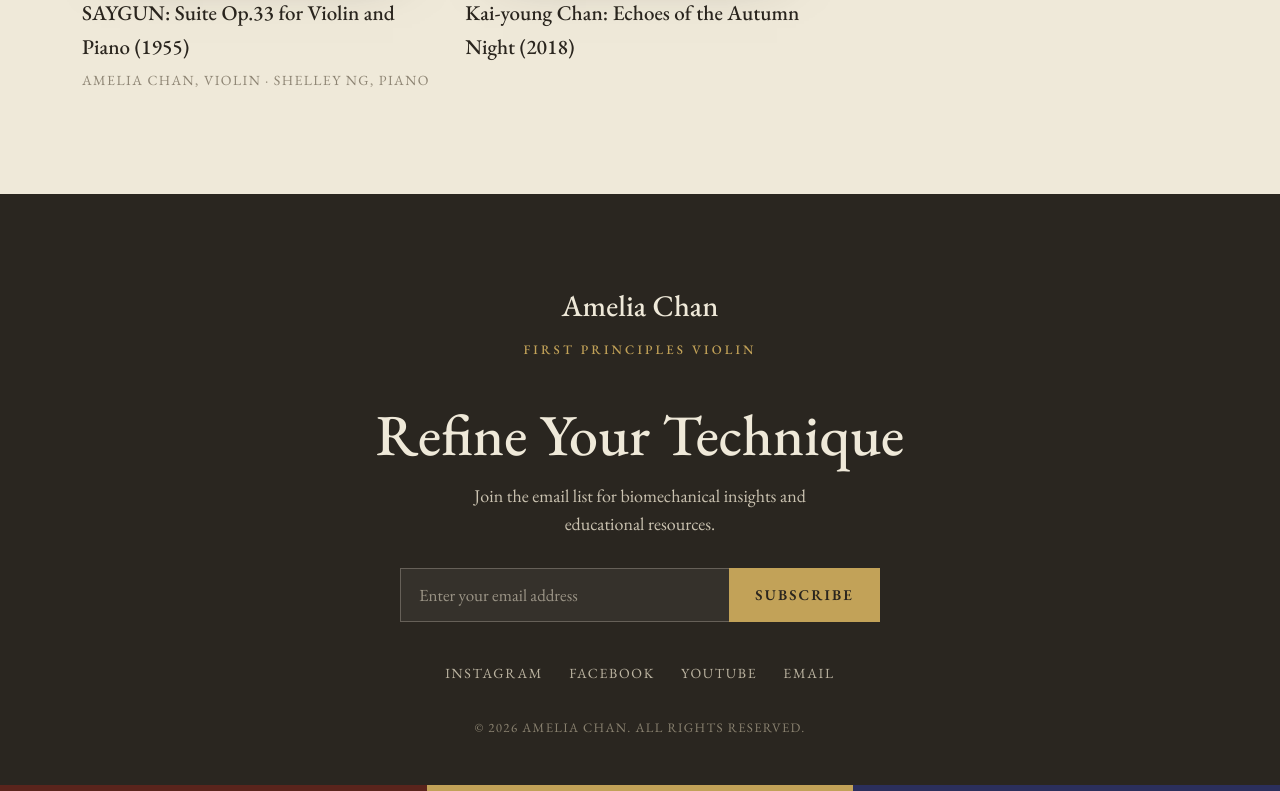
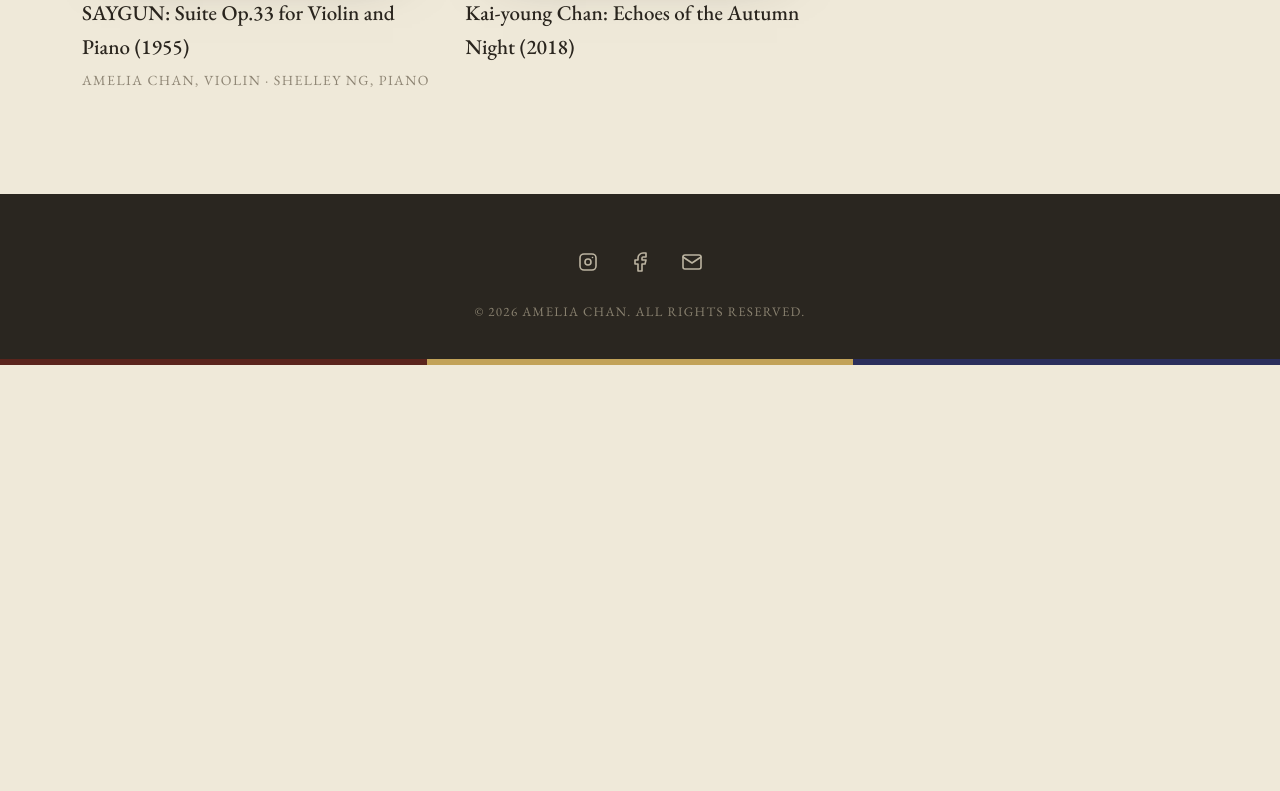
Before and after one commit to mawstr001/ameliachanwebsite, a Node server app: page /recordings in a window 1280 px wide. Shown: the part 682-1473 px from the top of the page. After the commit the page ends 1047 px from the top, so only its background shows below. Run offline with Node 20, Linux system fonts and the light colour scheme; data that the repository does not hold is empty.

Commit message:
Footer: social icons only; add Threads and X
- Removed the name/tagline, "Refine Your Technique" heading, mailing
  list blurb and the email subscribe box.
- Instagram, Facebook, YouTube and Email are now icons; Threads and X
  icons added. Each icon shows once its link is set in Admin → Site
  Settings (new Threads URL and X URL fields).

Co-Authored-By: Claude Opus 5.5 <noreply@anthropic.com>
Claude-Session: https://claude.ai/code/session_01URAjWLxUG4GgukcyvXRFvi

```diff
--- a/public/styles.css
+++ b/public/styles.css
@@ -294,30 +294,15 @@ body.menu-open .nav-overlay{ visibility:visible; opacity:1; transform:translateY
 }
 
 /* ============================================================
-   FOOTER — subscribe
+   FOOTER — social icons + copyright
    ============================================================ */
 .footer{ background:var(--dark); color:var(--paper); text-align:center; padding:0; margin-top:0; }
-.foot-inner{ max-width:620px; margin:0 auto; padding:clamp(58px,8vw,88px) 32px 46px;
+.foot-inner{ max-width:620px; margin:0 auto; padding:clamp(40px,6vw,56px) 32px 36px;
   display:flex; flex-direction:column; align-items:center; }
-.foot-mark{ font-size:30px; font-weight:500; }
-.foot-mark span{ display:block; font-size:13px; letter-spacing:.24em; text-transform:uppercase;
-  color:var(--gold); margin-top:10px; }
-.foot-h{ font-size:clamp(38px,5vw,58px); font-weight:500; line-height:1.02; margin:44px 0 0; }
-.foot-p{ font-size:18px; line-height:1.55; color:#cbc3b1; margin:18px 0 30px; max-width:44ch; }
-.subscribe{ display:flex; width:100%; max-width:480px; }
-.subscribe input{ flex:1; min-width:0; background:rgba(255,255,255,.05);
-  border:1px solid rgba(243,233,217,.26); border-right:none; color:var(--paper);
-  padding:15px 18px; font-family:var(--serif); font-size:17px; }
-.subscribe input::placeholder{ color:#9b9486; }
-.subscribe input:focus{ outline:none; border-color:var(--gold); }
-.subscribe button{ background:var(--gold); color:var(--ink); border:none; cursor:pointer;
-  padding:0 26px; font-family:var(--serif); font-size:15px; letter-spacing:.14em;
-  text-transform:uppercase; font-weight:600; transition:background .2s; white-space:nowrap; }
-.subscribe button:hover{ background:#d8c089; }
-.foot-social{ display:flex; gap:26px; flex-wrap:wrap; justify-content:center; margin-top:40px; }
-.foot-social a{ font-size:14px; letter-spacing:.12em; text-transform:uppercase; color:#bcb4a1; text-decoration:none; transition:color .2s; }
-.foot-social a:hover{ color:var(--gold); }
-.foot-fine{ margin-top:34px; display:flex; gap:18px; flex-wrap:wrap; justify-content:center; }
+.foot-social{ display:flex; gap:28px; flex-wrap:wrap; justify-content:center; }
+.foot-social a{ display:inline-flex; color:#bcb4a1; text-decoration:none; transition:color .2s; }
+.foot-social a:hover, .foot-social a:focus-visible{ color:var(--gold); }
+.foot-fine{ margin-top:28px; display:flex; gap:18px; flex-wrap:wrap; justify-content:center; }
 .foot-fine span{ font-size:13px; letter-spacing:.1em; text-transform:uppercase; color:#8a8270; }
 
 ::selection{ background:var(--oxblood); color:var(--paper); }
--- a/server.js
+++ b/server.js
@@ -67,6 +67,8 @@ const CONTENT_DEFAULTS = {
     method3Desc: 'Score analysis, mental mapping, and focus that ensure consistent, expressive performance.'
   },
   site: {
+    threads: '',
+    x: '',
     copyright: '© 2026 Amelia Chan. All Rights Reserved.'
   },
   pages: {
--- a/views/admin/content-site.ejs
+++ b/views/admin/content-site.ejs
@@ -54,6 +54,9 @@ body{ background:#1a1612; color:#e8e0d0; font-family:"EB Garamond",Georgia,serif
     <div class="field"><label>Instagram URL</label><input type="text" name="site.instagram" value="<%= site.instagram %>"></div>
     <div class="field"><label>Facebook URL</label><input type="text" name="site.facebook" value="<%= site.facebook %>"></div>
     <div class="field"><label>YouTube URL</label><input type="text" name="site.youtube" value="<%= site.youtube %>"></div>
+    <div class="field"><label>Threads URL</label><input type="text" name="site.threads" value="<%= site.threads %>"></div>
+    <div class="field"><label>X URL</label><input type="text" name="site.x" value="<%= site.x %>"></div>
+    <div class="hint">Each icon appears in the footer once its link is filled in.</div>
 
     <div class="section-title">Footer</div>
     <div class="field"><label>Copyright Text</label><input type="text" name="site.copyright" value="<%= site.copyright %>"><div class="hint">Appears at the bottom of every page. Use © for the copyright symbol.</div></div>
--- a/views/partials/footer.ejs
+++ b/views/partials/footer.ejs
@@ -1,17 +1,23 @@
+<%
+  // Social icons (Tabler icon paths, 24×24, stroke). An icon only shows once
+  // its link is filled in under Admin → Site Settings.
+  var socials = [
+    { url: site.instagram, label: 'Instagram', paths: ['M4 8a4 4 0 0 1 4 -4h8a4 4 0 0 1 4 4v8a4 4 0 0 1 -4 4h-8a4 4 0 0 1 -4 -4z', 'M9 12a3 3 0 1 0 6 0a3 3 0 0 0 -6 0', 'M16.5 7.5v.01'] },
+    { url: site.facebook, label: 'Facebook', paths: ['M7 10v4h3v7h4v-7h3l1 -4h-4v-2a1 1 0 0 1 1 -1h3v-4h-3a5 5 0 0 0 -5 5v2h-3'] },
+    { url: site.youtube, label: 'YouTube', paths: ['M2 8a4 4 0 0 1 4 -4h12a4 4 0 0 1 4 4v8a4 4 0 0 1 -4 4h-12a4 4 0 0 1 -4 -4v-8z', 'M10 9l5 3l-5 3z'] },
+    { url: site.threads, label: 'Threads', paths: ['M19 7.5c-1.333 -3 -3.667 -4.5 -7 -4.5c-5 0 -8 2.5 -8 9s3.5 9 8 9s7 -3 7 -5s-1 -5 -7 -5c-2.5 0 -3 1.25 -3 2.5c0 1.5 1 2.5 2.5 2.5c2.5 0 3.5 -1.5 3.5 -5s-2 -4 -3 -4s-1.833 .333 -2.5 1'] },
+    { url: site.x, label: 'X', paths: ['M4 4l11.733 16h4.267l-11.733 -16z', 'M4 20l6.768 -6.768m2.46 -2.46l6.772 -6.772'] },
+    { url: site.email ? 'mailto:' + site.email : '', label: 'Email', paths: ['M3 7a2 2 0 0 1 2 -2h14a2 2 0 0 1 2 2v10a2 2 0 0 1 -2 2h-14a2 2 0 0 1 -2 -2v-10z', 'M3 7l9 6l9 -6'] }
+  ].filter(function (s) { return s.url; });
+%>
 <footer class="footer" id="contact">
   <div class="foot-inner">
-    <div class="foot-mark">Amelia Chan<span>First Principles Violin</span></div>
-    <h2 class="foot-h">Refine Your Technique</h2>
-    <p class="foot-p">Join the email list for biomechanical insights and educational resources.</p>
-    <form class="subscribe" onsubmit="return false">
-      <input type="email" placeholder="Enter your email address" aria-label="Email address" />
-      <button type="submit">Subscribe</button>
-    </form>
     <div class="foot-social">
-      <a href="<%= site.instagram %>" target="_blank" rel="noopener">Instagram</a>
-      <a href="<%= site.facebook %>" target="_blank" rel="noopener">Facebook</a>
-      <a href="<%= site.youtube %>" target="_blank" rel="noopener">YouTube</a>
-      <a href="mailto:<%= site.email %>">Email</a>
+      <% socials.forEach(function (s) { %>
+      <a href="<%= s.url %>" aria-label="<%= s.label %>" title="<%= s.label %>"<% if (s.label !== 'Email') { %> target="_blank" rel="noopener"<% } %>>
+        <svg viewBox="0 0 24 24" width="24" height="24" fill="none" stroke="currentColor" stroke-width="1.6" stroke-linecap="round" stroke-linejoin="round" aria-hidden="true"><% s.paths.forEach(function (d) { %><path d="<%= d %>"/><% }); %></svg>
+      </a>
+      <% }); %>
     </div>
     <div class="foot-fine">
       <span><%= site.copyright %></span>
```
